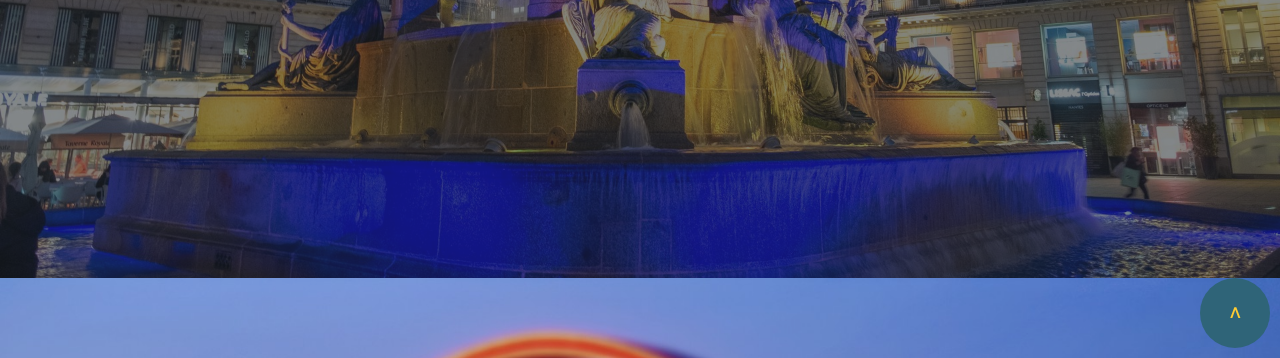
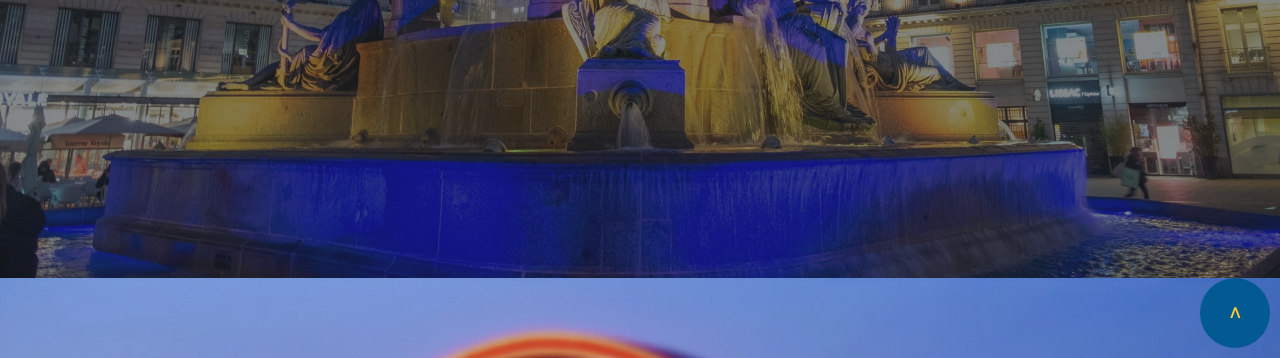
Before and after one commit to Michael16b/michael16b.github.io, a plain HTML site: page index.html in a window 1280 px wide. In both pictures the pointer is over the link 1235 px from the left and 755 px from the top of the page. Shown: the part 442-800 px from the top of the page. Drawn offline with nearby package versions, Linux system fonts and the light colour scheme.

Commit message:
top button couleur

```diff
--- a/assets/css/templatemo-edu-meeting.css
+++ b/assets/css/templatemo-edu-meeting.css
@@ -55,6 +55,12 @@ reset
   font-size: 14px;
   font-weight: 900;
 }
+.top-button:hover {
+  background: #035992;
+}
+#tpbtn {
+
+}
 
 html, body, div, span, applet, object, iframe, h1, h2, h3, h4, h5, h6, p, blockquote, div
 pre, a, abbr, acronym, address, big, cite, code, del, dfn, em, font, img, ins, kbd, q,
```
